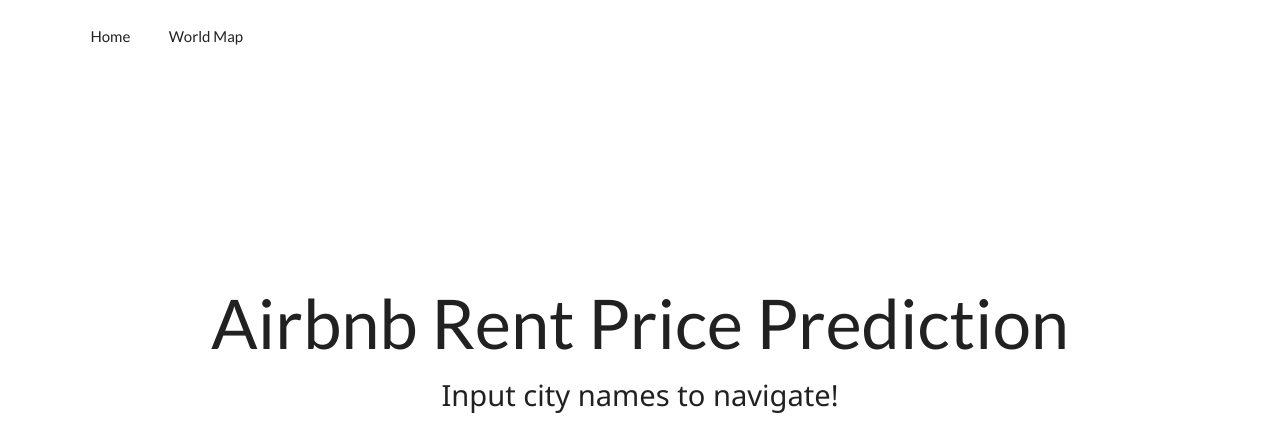
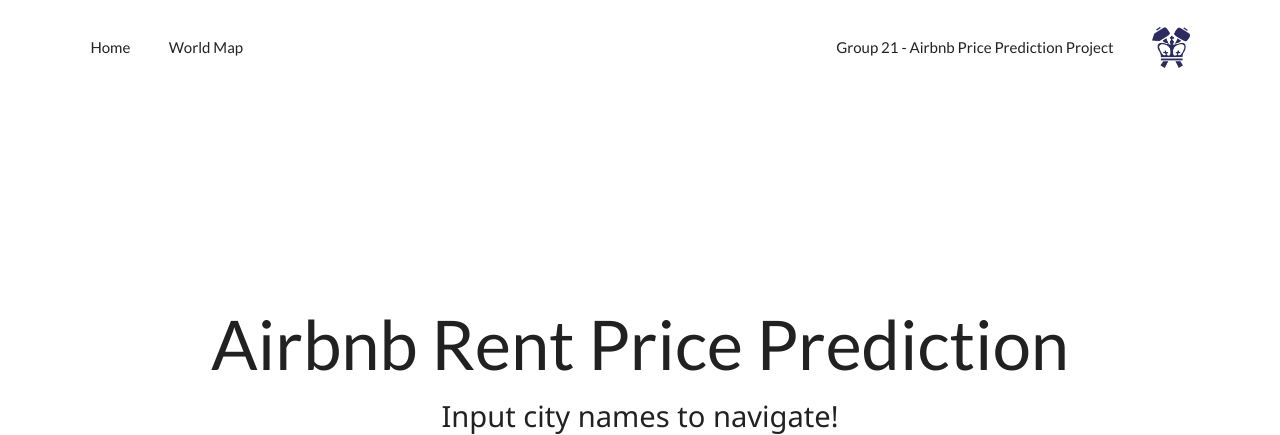
Before and after one commit to Amadeus-Assist/airbnb-rent-price-prediction, a Django app: page / in a window 1280 px wide. Shown: the top 435 px of the page. Run offline with Django 3.2, Linux system fonts and the light colour scheme; parts of the project's set-up code (start-up, migrations or seed data) failed here and were passed over; some libraries are stand-ins or nearby versions.

Commit message:
added logo

```diff
--- a/template/base.html
+++ b/template/base.html
@@ -44,8 +44,15 @@
 <div class="ui vertical masthead segment">
     <div class="ui container">
         <div class="ui secondary menu">
+
             <a href="{% url 'home' %}" class="item">Home</a>
             <a href="{% url 'map' %}" class="item">World Map</a>
+            <a class="right item">
+                Group 21 - Airbnb Price Prediction Project
+            </a>
+            <div class="item">
+                <img src="/static/img/cu.png">
+            </div>
         </div>
     </div>
     <section id="content">{% block content %}{% endblock %}</section>
```
